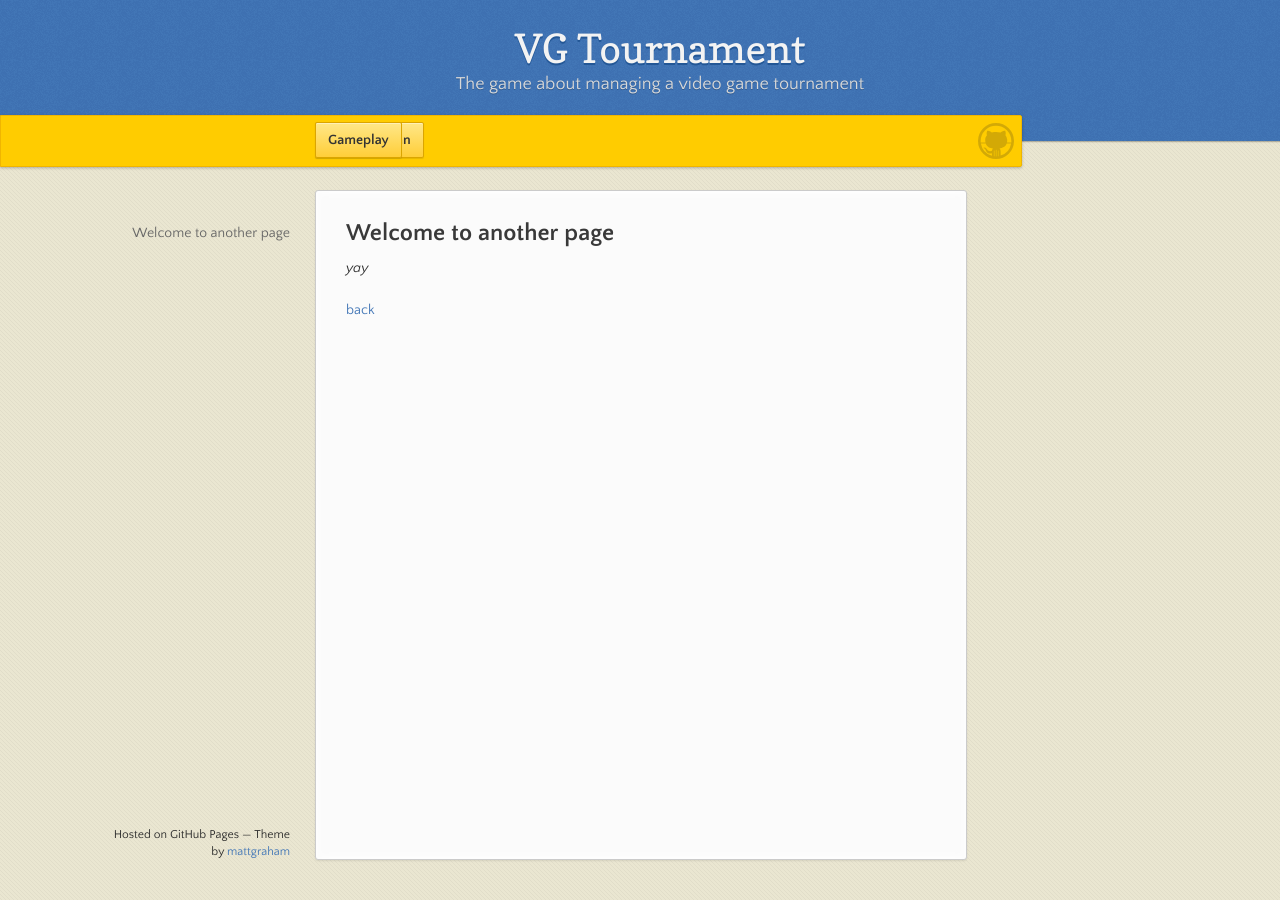
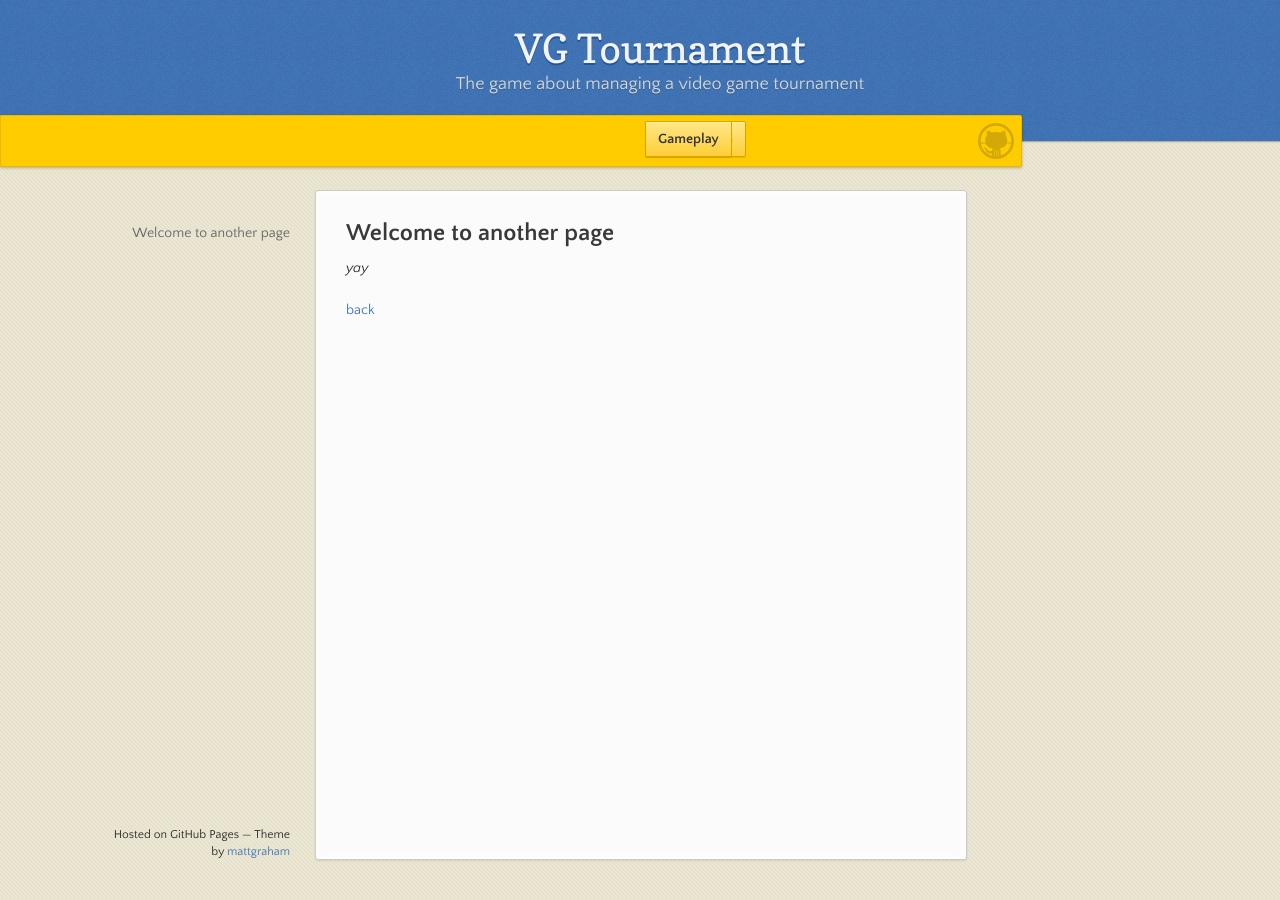
Before and after one commit to Hugo-Bo-Diaz/VGTournamentWiki, a Jekyll site: the page built from another-page.md, in a window 1280 px wide. Built offline with Jekyll 4.4.1, drawn with Linux system fonts in a browser that asks for light colours.

Commit message:
Update default.html

```diff
--- a/_layouts/default.html
+++ b/_layouts/default.html
@@ -24,8 +24,8 @@
       <div id="banner">
         <span id="logo"></span>
 
-        <div href="https://hugo-bo-diaz.github.io/VGTournamentWiki/" class="button fork"><strong>Introductionn</strong></div>
-        <div href="https://hugo-bo-diaz.github.io/VGTournamentWiki/Gameplay" class="button fork"><strong>Gameplay</strong></div>
+        <a href="https://hugo-bo-diaz.github.io/VGTournamentWiki/" class="button fork" style="margin:5px;"><strong>Introduction</strong></a>
+        <a href="https://hugo-bo-diaz.github.io/VGTournamentWiki/Gameplay" class="button fork" style="margin:5px;"><strong>Gameplay</strong></a>
 
         {% if site.show_downloads %}
           <div class="downloads">
```
